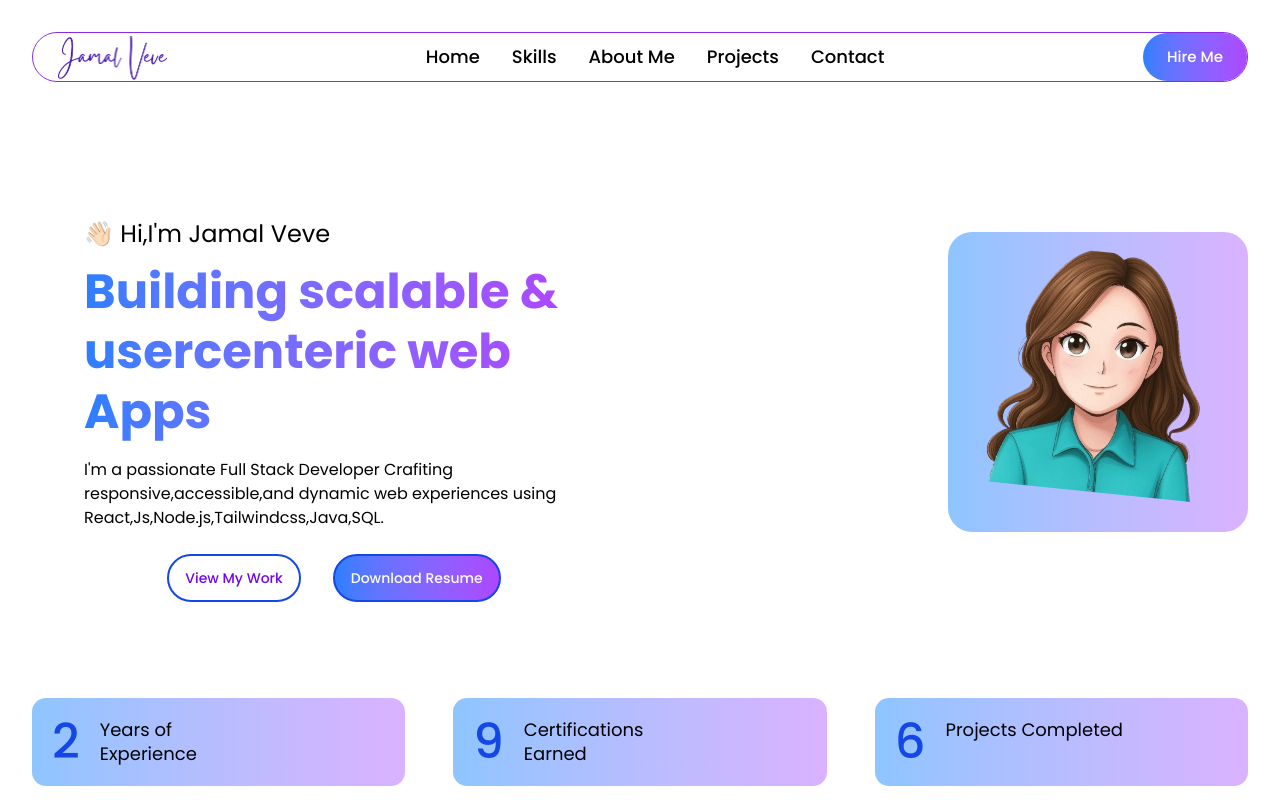
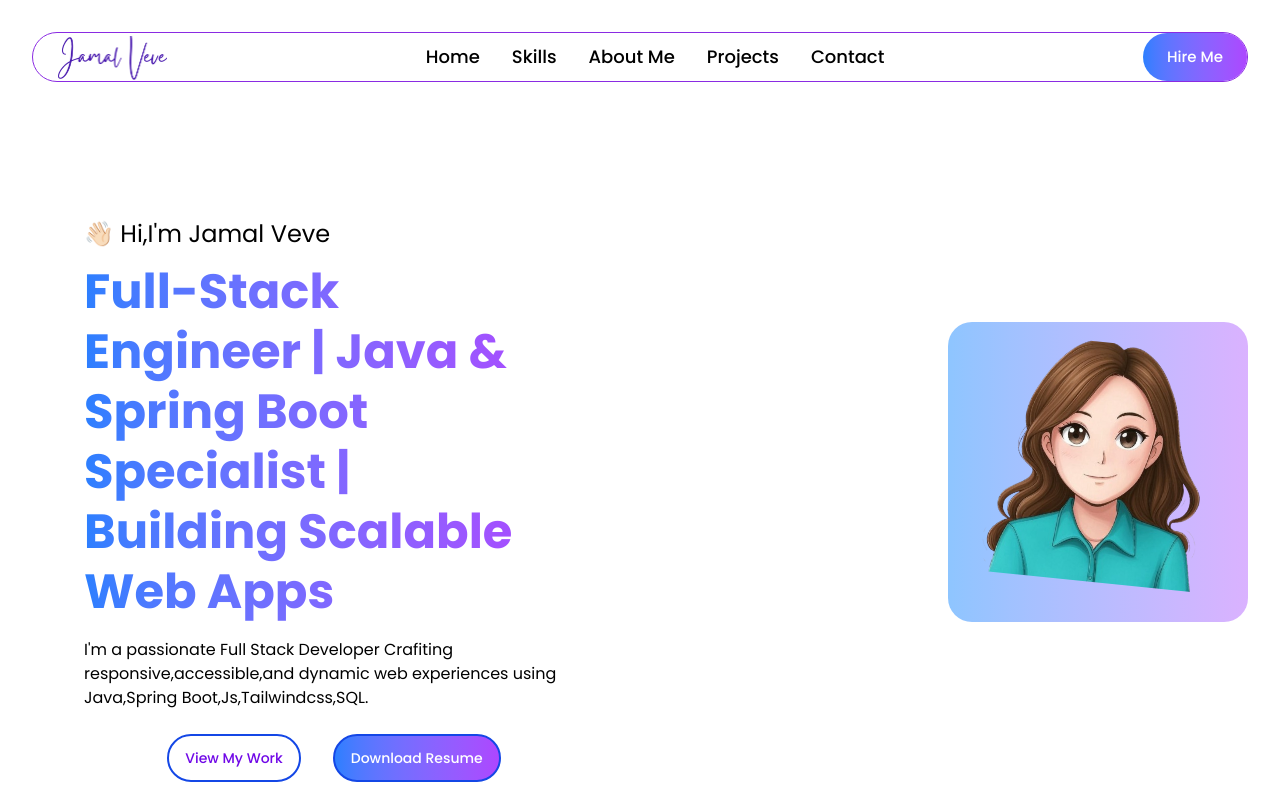
Before and after one commit to jamalveve/Jamy_Portfolio, a React (Vite) app: page / in a window 1280 px wide. Shown: the top 800 px of the page. Built offline with nearby package versions, Linux system fonts and the light colour scheme.

Commit message:
hero section commit

```diff
--- a/src/sections/Hero.jsx
+++ b/src/sections/Hero.jsx
@@ -28,10 +28,10 @@ const Hero = () => {
                 <div className='order-2 lg:order-1 text-center lg:text-left mt-14 mx-13'>
                     <h3 className='text-2xl font medium text-black'>👋🏻 Hi,I'm Jamal Veve</h3>
                     <h1 className='w-full lg:w-[480px] text-4xl lg:text-5xl font-bold leading-[50px] lg:leading-[60px]
-                    mt-3 bg-gradient-to-r from-blue-500 to-purple-500  bg-clip-text text-transparent'>Building scalable & usercenteric web Apps</h1>
+                    mt-3 bg-gradient-to-r from-blue-500 to-purple-500  bg-clip-text text-transparent'>Full-Stack Engineer | Java & Spring Boot Specialist | Building Scalable Web Apps</h1>
                     <p className='w-full lg:w-[500px] text-sm lg:text-base mt-4'>
                         I'm a passionate Full Stack Developer Crafiting responsive,accessible,and dynamic
-                        web experiences using React,Js,Node.js,Tailwindcss,Java,SQL.
+                        web experiences using Java,Spring Boot,Js,Tailwindcss,SQL.
                     </p>
                     <div className='flex justify-center lg;justify-start gap-4 md:gap-8 mt-6'>
                         <button className='flex-1 md:flex-none action-btn-one btn-scale-anim ' onClick={scrollToProjects}
```
